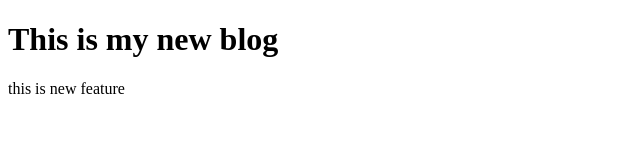
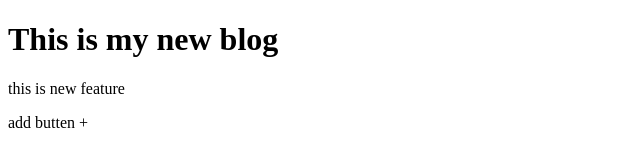
Before and after one commit to vipink2322/localRepo, a plain HTML site: page index.html in a window 1280 px wide. Shown: the full height of the page, 0-640 px from the left. Drawn offline with Linux system fonts and the light colour scheme.

Commit message:
add buttom

```diff
--- a/index.html
+++ b/index.html
@@ -8,6 +8,7 @@
 <body>
     <h1>This is my new blog </h1>
     <p>this is new feature </p>
+    <p>add butten +</p>
 
 </body>
 </html>
```
